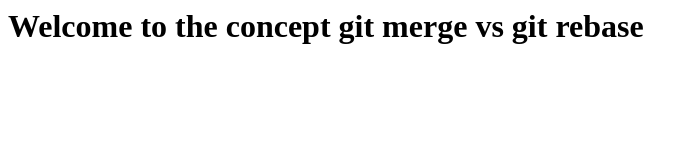
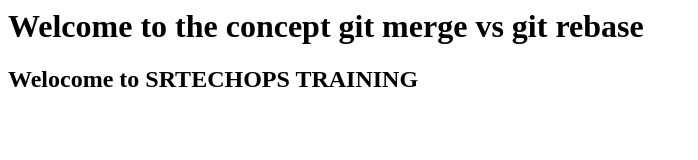
Before and after one commit to srtechops/spotify, a plain HTML site: page index.html in a window 1280 px wide. Shown: the whole page, without its empty margins (0-698 px from the left). Drawn offline with Linux system fonts and the light colour scheme.

Commit message:
updated index.html

```diff
--- a/index.html
+++ b/index.html
@@ -1 +1,2 @@
 <h1>Welcome to the concept git merge vs git rebase</h1>
+<h2>Welocome to SRTECHOPS TRAINING</h2>
```
